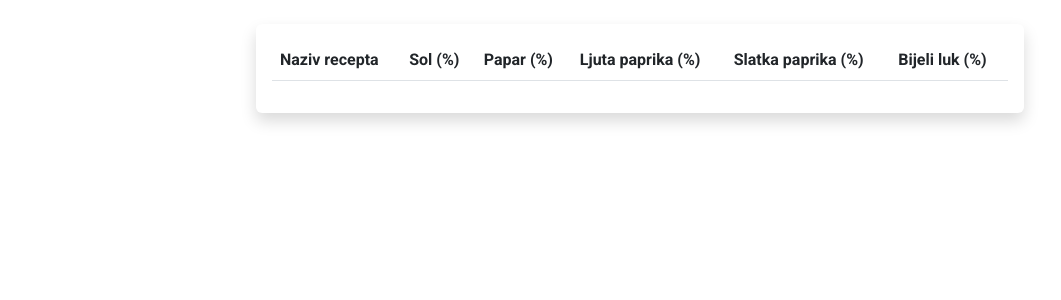
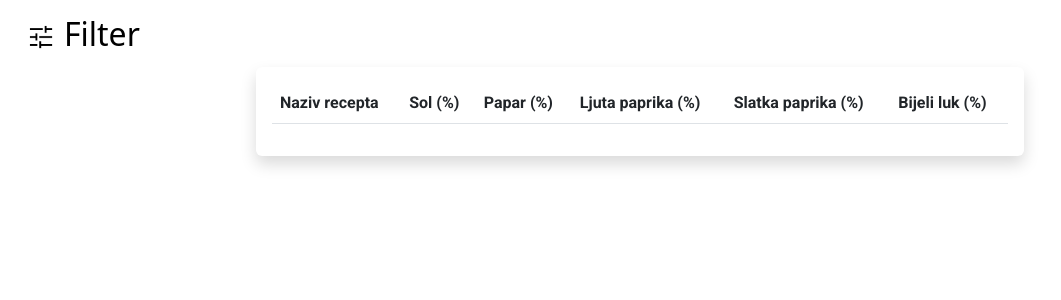
Before and after one commit to gsostarko/Piggy, a Flask app: page /popis_recepata in a window 1280 px wide. Shown: the part 56-356 px from the top of the page, without its empty margins (0-1061 px from the left). Run offline with Flask 3, Linux system fonts and the light colour scheme; data that the repository does not hold is empty.

Commit message:
dodavanje filtera u pregledu recepata

```diff
--- a/static/css/style.css
+++ b/static/css/style.css
@@ -39,6 +39,10 @@
   width: 20px;
 }
 
+.button-img {
+  width: 30px;
+}
+
 .shadow {
   width: 60%;
 }
@@ -55,6 +59,20 @@
   border-radius: 3px;
 }
 
+.button-filter {
+  display: inline-block;
+  background-color: #ffffff;
+  color: rgb(0, 0, 0);
+  text-decoration: none;
+  font-size: 2rem;
+  padding: 0.6rem 1.6rem;
+  border: none;
+}
+
+.oddo {
+  width: 20%;
+}
+
 .tekst-paraf {
   padding: 20px;
 }
--- a/templates/popis_recepata.html
+++ b/templates/popis_recepata.html
@@ -1,4 +1,58 @@
-{% extends "base.html" %} {% block content %}
+{% extends "base.html" %}
+
+
+{% block content %}
+
+
+<!-- Button trigger modal -->
+<button type="button" class="button-filter" data-bs-toggle="modal" data-bs-target="#exampleModal">
+  <img class="button-img" src="/static/img/filter.png" alt="Check mark"> Filter
+</button>
+
+<!-- Modal -->
+<div class="modal fade" id="exampleModal" tabindex="-1" aria-labelledby="exampleModalLabel" aria-hidden="true">
+  <div class="modal-dialog">
+    <div class="modal-content">
+      <div class="modal-header">
+        <h1 class="modal-title fs-5" id="exampleModalLabel">Filter recepata</h1>
+        <button type="button" class="btn-close" data-bs-dismiss="modal" aria-label="Close"></button>
+      </div>
+      <div class="modal-body">
+        <p><strong>Filtriraj recepte prema:</strong></p>
+        <p>Naslovu recepta:</p>
+        <input class="input-fields">
+        <p>Udjelu soli (%)</p>
+        <div style="display: inline-block;">
+          <input class="input-fields oddo"> do <input class="input-fields oddo">
+        </div>
+        <p>Udjelu papra (%)</p>
+        <div style="display: inline-block;">
+          <input class="input-fields oddo"> do <input class="input-fields oddo">
+        </div>
+        <p>Udjelu slatke paprike (%)</p>
+        <div style="display: inline-block;">
+          <input class="input-fields oddo"> do <input class="input-fields oddo">
+        </div>
+        <p>Udjelu ljute paprike (%)</p>
+        <div style="display: inline-block;">
+          <input class="input-fields oddo"> do <input class="input-fields oddo">
+        </div>
+        <p>Udjelu bijelog luka (%)</p>
+        <div style="display: inline-block;">
+          <input class="input-fields oddo"> do <input class="input-fields oddo">
+        </div>
+
+      </div>
+      <div class="modal-footer">
+        <button type="button" class="btn btn-secondary" data-bs-dismiss="modal">Close</button>
+        <button type="button" class="btn btn-primary">Save changes</button>
+      </div>
+    </div>
+  </div>
+</div>
+
+
+
 </br>
 <center>
   <div class="shadow p-3 mb-5 bg-body rounded">
```
Also changed, not shown: static/img/check.png, static/img/filter.png (added).
